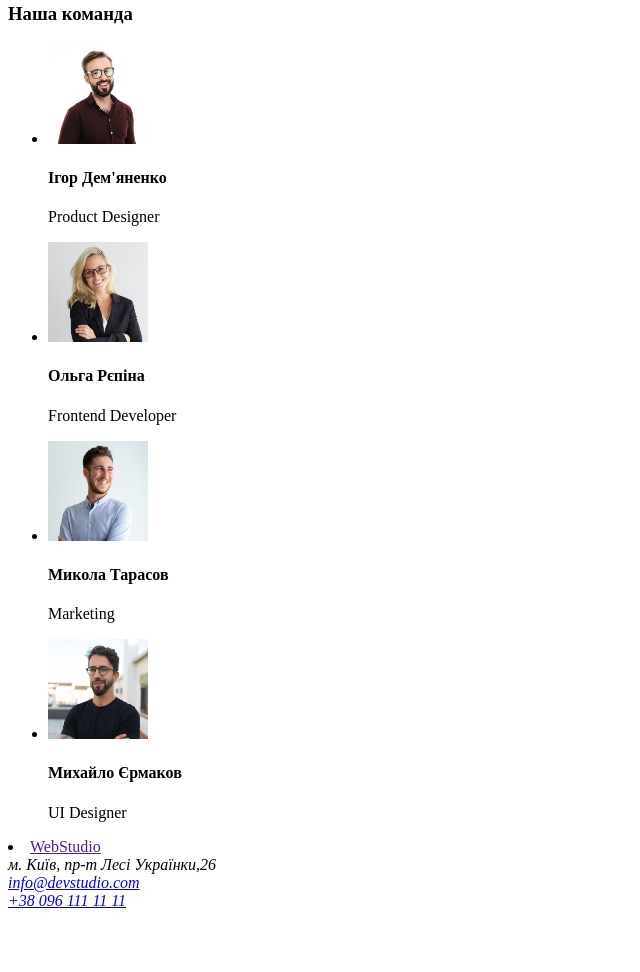
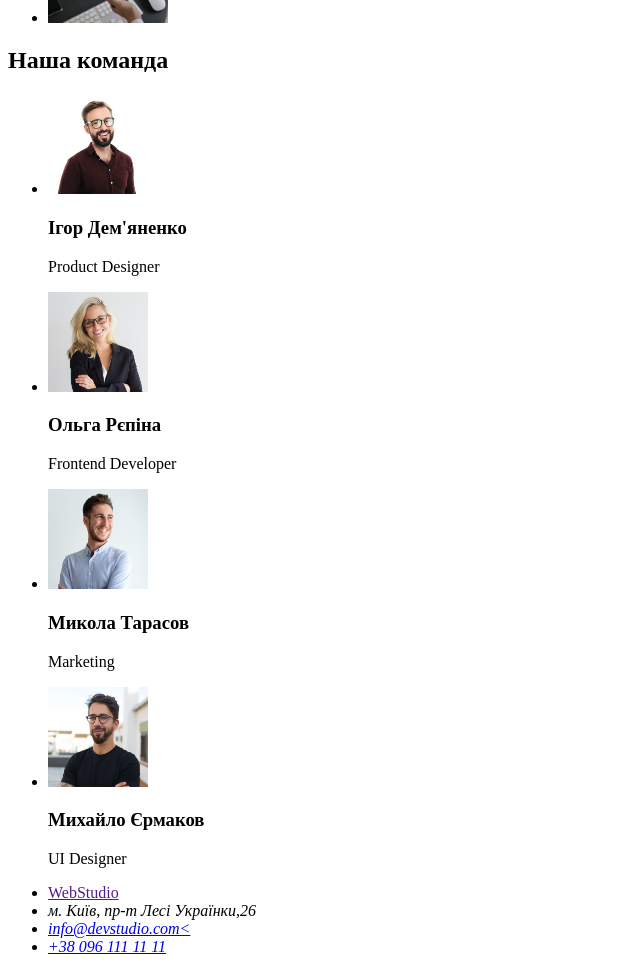
Before and after one commit to Svitlana12345/-goit-markup-hw-02, a plain HTML site: page index.html in a window 1280 px wide. Shown: the part 989-1961 px from the top of the page, without its empty margins (0-640 px from the left). Before the commit the page ends 1907 px from the top, so only its background shows below. Drawn offline with Linux system fonts and the light colour scheme.

Commit message:
update html

```diff
--- a/index.html
+++ b/index.html
@@ -5,16 +5,23 @@
     <meta http-equiv="X-UA-Compatible" content="IE=edge" />
     <meta name="viewport" content="width=device-width, initial-scale=1.0" />
     <title>Студія</title>
+    <link rel="stylesheet" href="./styls.css">
   </head>
   <body>
     <header>
       <nav>
-        <li><a href="">WebStudio</a></li>
-
+        <a>
+          <span>Web</span>
+          <span>Studio</span>
+        </a>
         <ul>
           <li>Cтудія</li>
           <li>Портфоліо</li>
           <li>Контакти</li>
+          <li><a href="malito: info@devstudio.com "> info@devstudio.com<
+          </a></Li>
+          <li><a href="tel:+38 096 111 11 11">+38 096 111 11 11</a></address></li>
+
         </ul>
       </nav>
     </header>
@@ -54,7 +61,7 @@
       </ul>
     </section>
 
-    <h3>Чим ми займаємося</h3>
+    <h2>Чим ми займаємося</h2>
     <ul>
       <li>
         <img
@@ -82,7 +89,7 @@
       </li>
     </ul>
 
-    <h3>Наша команда</h3>
+    <h2>Наша команда</h2>
 
     <ul>
       <li>
@@ -92,7 +99,7 @@
           width="100"
           height="100"
         />
-        <h4>Ігор Дем'яненко</h4>
+        <h3>Ігор Дем'яненко</h3>
         <p>Product Designer</p>
       </li>
       <li>
@@ -102,7 +109,7 @@
           width="100"
           height="100"
         />
-        <h4>Ольга Рєпіна</h4>
+        <h3>Ольга Рєпіна</h3>
         <p>Frontend Developer</p>
       </li>
 
@@ -113,7 +120,7 @@
           width="100"
           height="100"
         />
-        <h4>Микола Тарасов</h4>
+        <h3>Микола Тарасов</h3>
         <p>Marketing</p>
       </li>
 
@@ -124,18 +131,21 @@
           width="100"
           height="100"
         />
-        <h4>Михайло Єрмаков</h4>
+        <h3>Михайло Єрмаков</h3>
         <p>UI Designer</p>
       </li>
     </ul>
 
     <footer>
-      <li><a href="">WebStudio</a></li>
-      <address>м. Київ, пр-т Лесі Українки,26</address>
-      <address>
-        <a href="malito: info@devstudio.com "> info@devstudio.com</a>
-      </address>
-      <address><a href="tel:+38 096 111 11 11">+38 096 111 11 11</a></address>
+      <ul>
+        <li><a href="">WebStudio</a></li>
+        <address> <li>м. Київ, пр-т Лесі Українки,26</li>
+          <Li><a href="malito: info@devstudio.com "> info@devstudio.com<
+         </a></Li>
+         <li><a href="tel:+38 096 111 11 11">+38 096 111 11 11</a></address></li>
+          </address>
+        </ul>
+
     </footer>
   </body>
 </html>
```
Also changed, not shown: styls.css (added).
